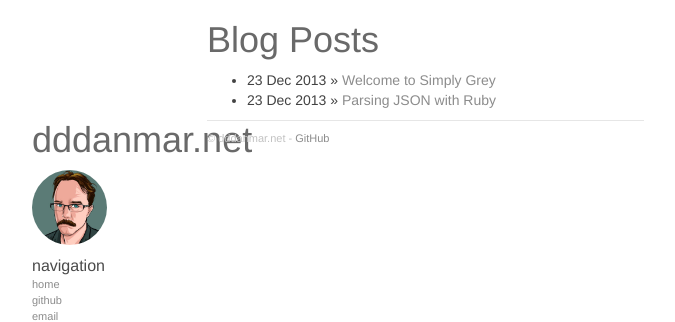
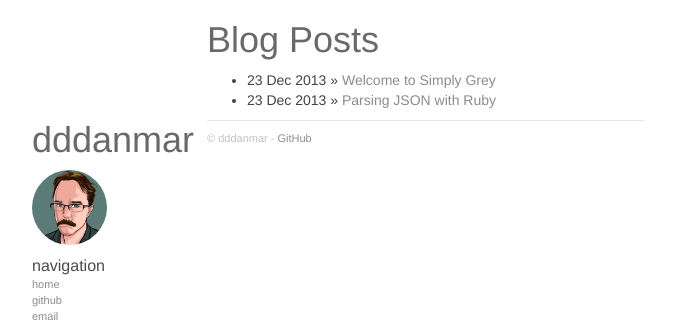
Before and after one commit to dddanmar/dddanmar.github.io, a Jekyll site: the page built from index.html, in a window 1280 px wide. Shown: the top 322 px of the page, without its empty margins (273-948 px from the left). Built offline with Jekyll 4.4.1, drawn with Linux system fonts in a browser that asks for light colours; nearby versions of some CDN libraries; Markdown is read by kramdown in place of the engine named in the settings.

Commit message:
Update config 2

```diff
--- a/_config.yml
+++ b/_config.yml
@@ -1,4 +1,4 @@
-name: dddanmar.net
+name: dddanmar
 markdown: redcarpet
 pygments: true
 github: https://www.github.com/dddanmar
```
